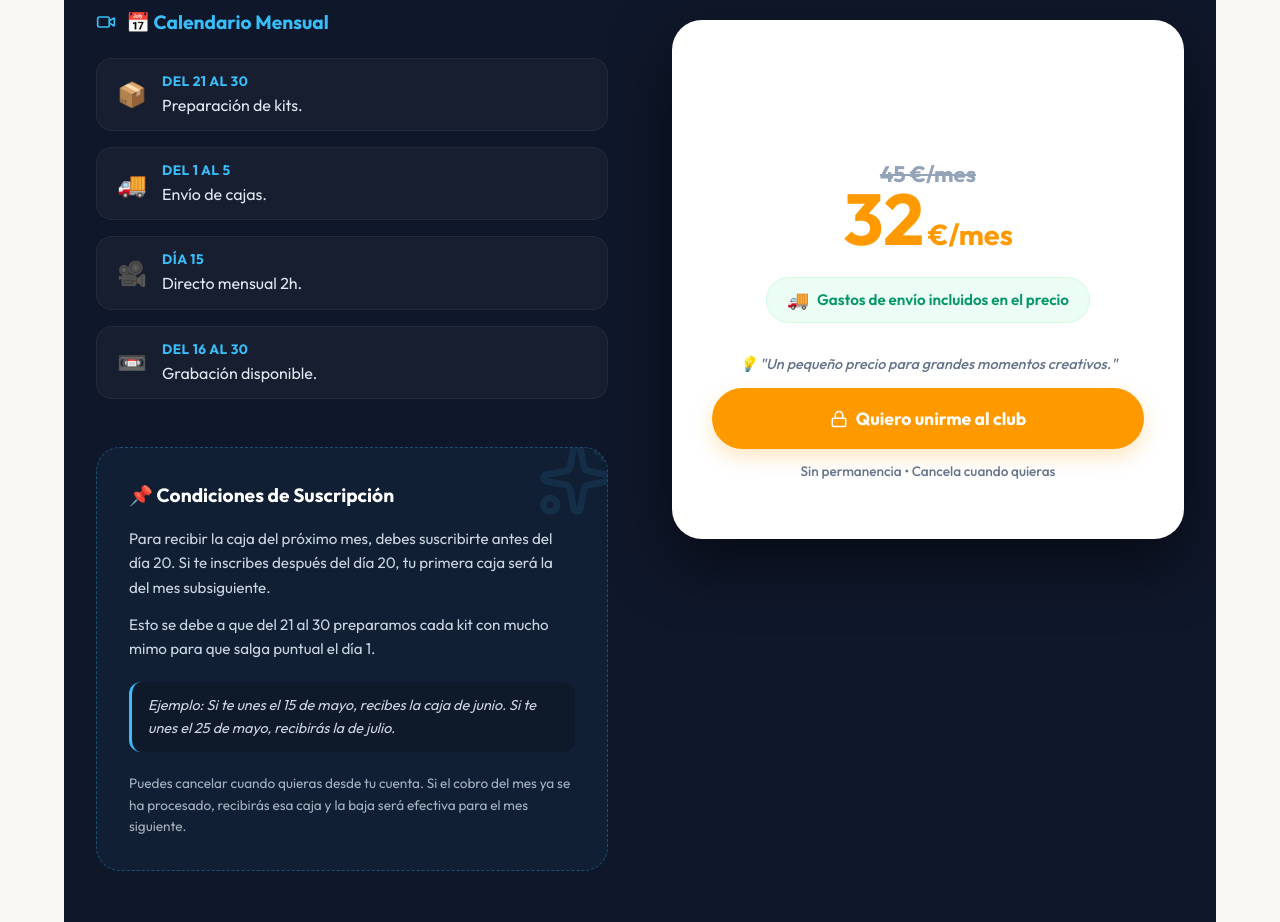
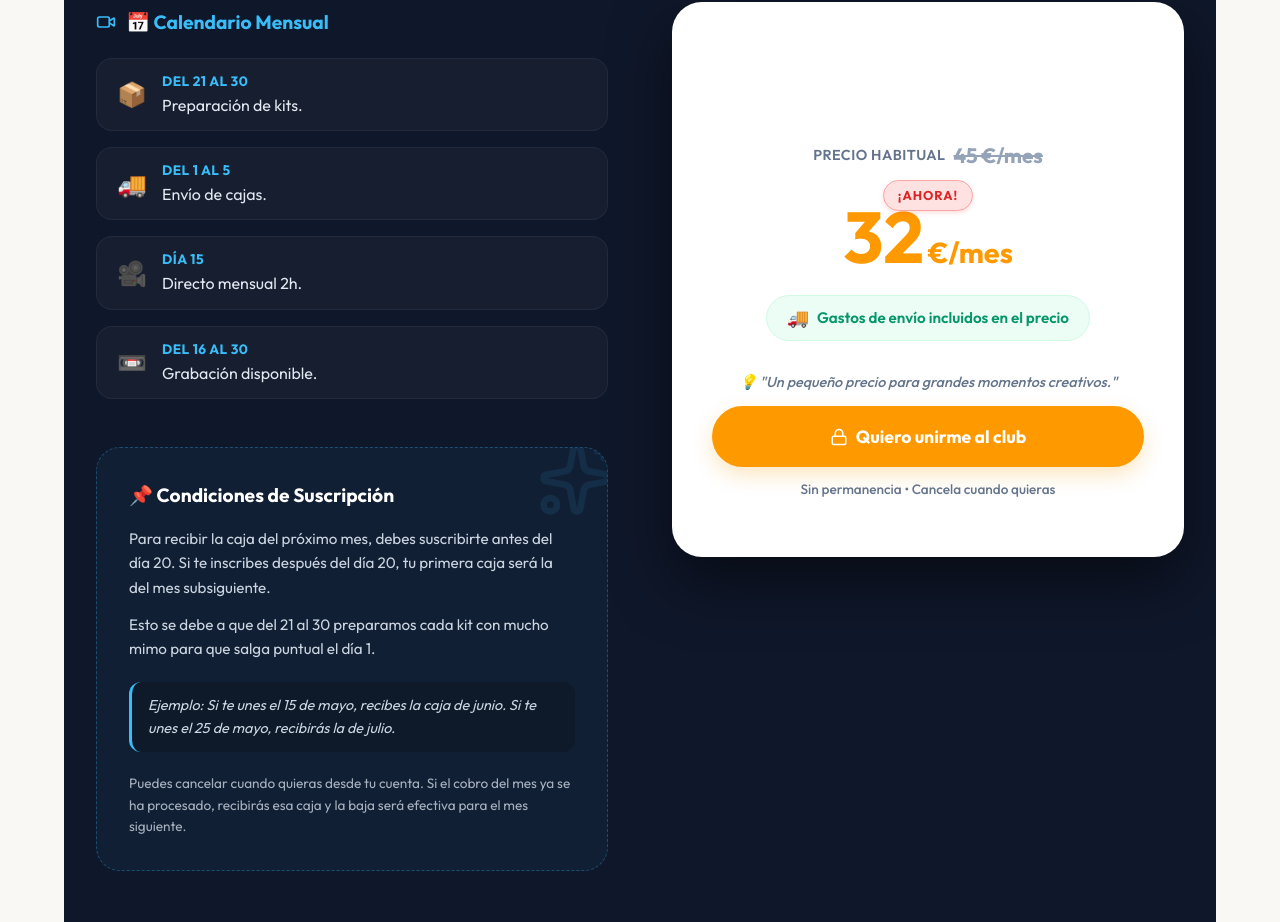
Before and after one commit to merakiartesano/merceria-conchi, a React (Vite) app: page /clases in a window 1280 px wide. Shown: the part 4832-5754 px from the top of the page. Built offline with nearby package versions, Linux system fonts and the light colour scheme; no server answers; the database is empty; a web font is replaced by a local one.

Commit message:
style: enhance subscription price visual hierarchy with commercial labels

```diff
--- a/src/pages/Clases.jsx
+++ b/src/pages/Clases.jsx
@@ -360,9 +360,27 @@ const Clases = () => {
                                 <div style={{ padding: 'clamp(2rem, 5vw, 3.5rem) clamp(1rem, 4vw, 2.5rem)', textAlign: 'center' }}>
                                     <h3 style={{ fontSize: '1.6rem', margin: '0 0 15px', color: 'var(--color-heading)' }}>{t('clases.card.title')}</h3>
 
-                                    <div style={{ display: 'flex', flexDirection: 'column', alignItems: 'center', marginTop: '20px' }}>
-                                        <div style={{ color: '#94a3b8', fontSize: '1.4rem', textDecoration: 'line-through', fontWeight: '700', marginBottom: '-10px' }}>
-                                            45 €/mes
+                                    <div style={{ display: 'flex', flexDirection: 'column', alignItems: 'center', marginTop: '20px', position: 'relative' }}>
+                                        <div style={{ display: 'flex', alignItems: 'center', gap: '8px', marginBottom: '8px' }}>
+                                            <span style={{ fontSize: '0.9rem', color: '#64748b', fontWeight: '600', textTransform: 'uppercase', letterSpacing: '0.5px' }}>Precio habitual</span>
+                                            <span style={{ color: '#94a3b8', fontSize: '1.3rem', textDecoration: 'line-through', fontWeight: '700' }}>45 €/mes</span>
+                                        </div>
+                                        <div style={{ position: 'relative', display: 'inline-flex', flexDirection: 'column', alignItems: 'center' }}>
+                                            <div style={{
+                                                backgroundColor: '#fee2e2',
+                                                color: '#dc2626',
+                                                padding: '4px 14px',
+                                                borderRadius: '20px',
+                                                fontSize: '0.8rem',
+                                                fontWeight: '800',
+                                                textTransform: 'uppercase',
+                                                letterSpacing: '1px',
+                                                marginBottom: '-10px',
+                                                zIndex: 1,
+                                                boxShadow: '0 2px 4px rgba(220, 38, 38, 0.15)',
+                                                border: '1px solid #fca5a5'
+                                            }}>
+                                                ¡Ahora!
                                             </div>
                                             <div style={{ display: 'flex', alignItems: 'baseline', justifyContent: 'center', gap: '4px', color: 'var(--color-accent)' }}>
                                                 <span style={{ fontSize: '4.5rem', fontWeight: '800', lineHeight: 1 }}>
@@ -374,6 +392,7 @@ const Clases = () => {
                                                     }
                                                 </span>
                                                 <span style={{ fontSize: '1.8rem', fontWeight: 'bold' }}>{t('clases.card.currency')}</span>
+                                            </div>
                                         </div>
                                     </div>
 
```
Lines whose indentation alone changed are shown as unchanged.
